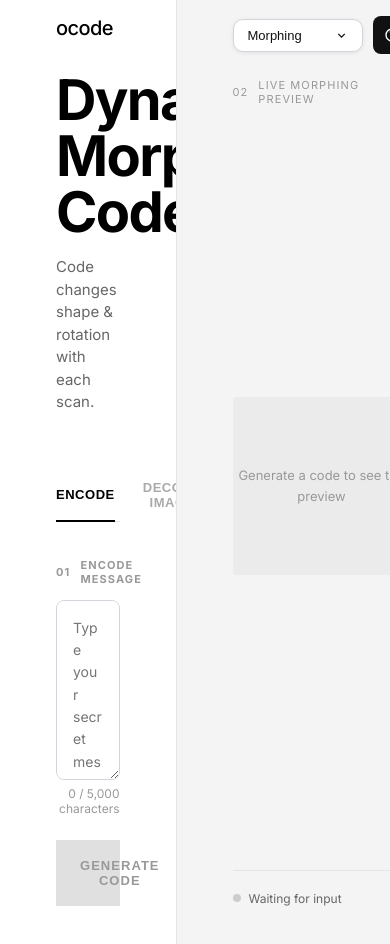
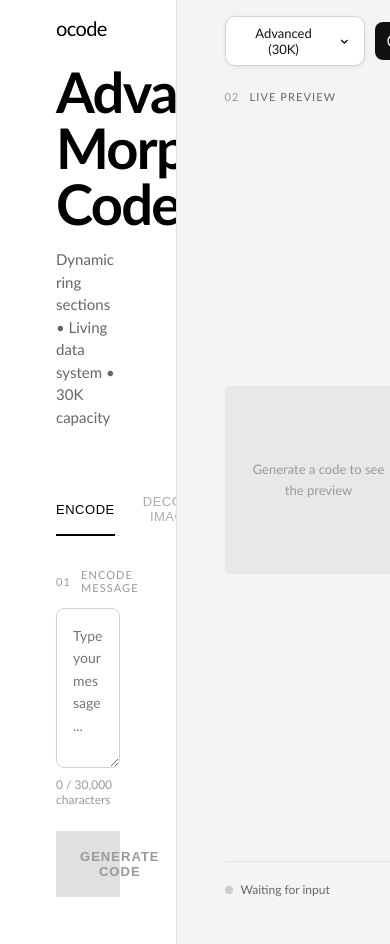
Before and after one commit to sentore1/00code, a React (Vite) app: page / in a window 390 px wide. Shown: the top 944 px of the page. Built offline with nearby package versions, Linux system fonts and the light colour scheme; the HTML template or start-up script is replaced by a standard one.

Commit message:
Fix: Adaptive ring usage for phone scanning - only use rings needed for data

```diff
--- a/src/AdvancedMorphingCode.jsx
+++ b/src/AdvancedMorphingCode.jsx
@@ -486,9 +486,13 @@ const AdvancedMorphingCode = ({ onPreviewReady, onActionsReady }) => {
     // Full binary: 48 bits (length) + 3 bits (shape) + 8 bits (scan) + data
     let fullBinary = lengthBitsRedundant + patternBits + scanCountBits + binary;
 
-    // Calculate total capacity and add padding to fill all space
+    // ADAPTIVE RING ALLOCATION - Only use rings needed for data
     const { rings, innerRadius, outerRadius } = CONFIG;
     const ringWidth = (outerRadius - innerRadius) / rings;
+
+    // Calculate how many rings we actually need
+    let bitsNeeded = fullBinary.length;
+    let ringsUsed = 0;
     let totalCapacity = 0;
 
     for (let ring = rings - 1; ring >= 0; ring--) {
@@ -496,10 +500,29 @@ const AdvancedMorphingCode = ({ onPreviewReady, onActionsReady }) => {
       const circumference = 2 * Math.PI * r;
       const shapeSize = ringWidth * 0.8;
       const numShapes = Math.floor(circumference / (shapeSize * 1.1));
+
+      if (totalCapacity < bitsNeeded) {
+        totalCapacity += numShapes;
+        ringsUsed++;
+      } else {
+        break;
+      }
+    }
+
+    // Ensure minimum of 10 rings for visibility
+    ringsUsed = Math.max(10, ringsUsed);
+
+    // Recalculate capacity for the rings we're actually using
+    totalCapacity = 0;
+    for (let ring = rings - 1; ring >= rings - ringsUsed; ring--) {
+      const r = innerRadius + ring * ringWidth + ringWidth / 2;
+      const circumference = 2 * Math.PI * r;
+      const shapeSize = ringWidth * 0.8;
+      const numShapes = Math.floor(circumference / (shapeSize * 1.1));
       totalCapacity += numShapes;
     }
 
-    // Add alternating padding to fill remaining space
+    // Add alternating padding only to fill the rings we're using
     if (fullBinary.length < totalCapacity) {
       const paddingNeeded = totalCapacity - fullBinary.length;
       console.log('Adding padding:', paddingNeeded, 'bits');
@@ -512,6 +535,7 @@ const AdvancedMorphingCode = ({ onPreviewReady, onActionsReady }) => {
     console.log('Length bits (redundant):', lengthBitsRedundant);
     console.log('Pattern bits:', patternBits);
     console.log('Scan count bits:', scanCountBits);
+    console.log('Rings used:', ringsUsed, '/', rings);
     console.log('Total capacity:', totalCapacity);
     console.log('Total bits:', fullBinary.length);
     console.log('First 100 bits:', fullBinary.substring(0, 100));
@@ -526,10 +550,10 @@ const AdvancedMorphingCode = ({ onPreviewReady, onActionsReady }) => {
     ctx.arc(center, center, 130, 0, Math.PI * 2);
     ctx.fill();
 
-    // Draw encoded data (rings, innerRadius, outerRadius, ringWidth already declared above)
+    // Draw encoded data - only draw the rings we're using
     let bitIndex = 0;
 
-    for (let ring = rings - 1; ring >= 0 && bitIndex < fullBinary.length; ring--) {
+    for (let ring = rings - 1; ring >= rings - ringsUsed && bitIndex < fullBinary.length; ring--) {
       const r = innerRadius + ring * ringWidth + ringWidth / 2;
       const circumference = 2 * Math.PI * r;
       const shapeSize = ringWidth * 0.8;
@@ -555,11 +579,17 @@ const AdvancedMorphingCode = ({ onPreviewReady, onActionsReady }) => {
     ctx.arc(center, center, 960, 0, Math.PI * 2);
     ctx.stroke();
 
-    // Add metadata text
+    // Add metadata text showing rings used
     ctx.fillStyle = '#333333';
-    ctx.font = 'bold 20px Arial';
+    ctx.font = 'bold 24px Inter, Arial, sans-serif';
     ctx.textAlign = 'center';
-    ctx.fillText(`Scan #${scanCount} | Shape: ${morphShape}`, center, canvasSize - 30);
+    ctx.fillText(`Scan #${scanCount} | ${morphShape}`, center, canvasSize - 60);
+
+    // Show ring usage percentage
+    const usagePercent = Math.round((ringsUsed / rings) * 100);
+    ctx.font = '18px Inter, Arial, sans-serif';
+    ctx.fillStyle = usagePercent < 30 ? '#22c55e' : usagePercent < 70 ? '#3b82f6' : '#f59e0b';
+    ctx.fillText(`${ringsUsed}/${rings} rings (${usagePercent}% capacity)`, center, canvasSize - 30);
 
     console.log('Encoded successfully');
     setIsGenerated(true);
@@ -1010,7 +1040,7 @@ const AdvancedMorphingCode = ({ onPreviewReady, onActionsReady }) => {
   };
 
   return (
-    <div style={{ fontFamily: "'Inter', -apple-system, BlinkMacSystemFont, 'Segoe UI', sans-serif" }}>
+    <div style={{ fontFamily: "'Calibri', 'Carlito', 'Inter', -apple-system, BlinkMacSystemFont, 'Segoe UI', sans-serif" }}>
       {/* Tabs */}
       <div style={{ display:'flex', borderBottom:`1px solid ${t.tabBorder}`, marginBottom:'32px' }}>
         {[['encode','ENCODE'],['decode','DECODE IMAGE']].map(([key,label]) => (
@@ -1037,8 +1067,18 @@ const AdvancedMorphingCode = ({ onPreviewReady, onActionsReady }) => {
               background:t.inputBg, color:t.inputText, border:`1px solid ${t.inputBorder}`,
               borderRadius:'8px', resize:'vertical', outline:'none', fontFamily:'inherit', boxSizing:'border-box' }}
           />
-          <div style={{ textAlign:'right', fontSize:'12px', color:t.textDim, margin:'6px 0 24px' }}>
-            {inputText.length} / 30,000 characters
+          <div style={{ display:'flex', justifyContent:'space-between', alignItems:'center', fontSize:'12px', margin:'6px 0 24px' }}>
+            <span style={{ color:t.textDim }}>
+              {inputText.length} / 30,000 characters
+            </span>
+            {inputText.length > 0 && (
+              <span style={{
+                color: inputText.length < 1000 ? '#22c55e' : inputText.length < 10000 ? '#3b82f6' : '#f59e0b',
+                fontWeight: '500'
+              }}>
+                ~{Math.max(10, Math.ceil((inputText.length * 8 + 59) / 432))} rings needed
+              </span>
+            )}
           </div>
           <canvas ref={canvasRef} style={{ display:'none' }} />
           <button onClick={wrapEncode} disabled={!inputText||isGenerating} style={{
--- a/src/App.jsx
+++ b/src/App.jsx
@@ -34,7 +34,7 @@ export const NavBar = ({ mode, onModeChange, darkMode, onDarkModeToggle }) => {
           borderRadius: '10px', fontSize: '13px', fontWeight: '500', cursor: 'pointer',
           outline: 'none', minWidth: '140px', justifyContent: 'space-between',
           boxShadow: '0 1px 4px rgba(0,0,0,0.08)',
-          fontFamily: '-apple-system, BlinkMacSystemFont, "Segoe UI", sans-serif',
+          fontFamily: "'Calibri', 'Carlito', 'Inter', -apple-system, BlinkMacSystemFont, 'Segoe UI', sans-serif",
         }}>
           <span>{current}</span>
           <svg width="13" height="13" viewBox="0 0 24 24" fill="none" stroke="#111" strokeWidth="2.5">
@@ -55,7 +55,7 @@ export const NavBar = ({ mode, onModeChange, darkMode, onDarkModeToggle }) => {
                   border: 'none', outline: 'none', cursor: 'pointer',
                   background: m.value === mode ? '#f4f4f4' : '#fff',
                   color: '#111', fontSize: '13px', fontWeight: m.value === mode ? '500' : '400',
-                  fontFamily: '-apple-system, BlinkMacSystemFont, "Segoe UI", sans-serif',
+                  fontFamily: "'Calibri', 'Carlito', 'Inter', -apple-system, BlinkMacSystemFont, 'Segoe UI', sans-serif",
                 }}
                   onMouseEnter={e => { e.currentTarget.style.background = '#f4f4f4'; }}
                   onMouseLeave={e => { e.currentTarget.style.background = m.value === mode ? '#f4f4f4' : '#fff'; }}
@@ -90,7 +90,7 @@ export const NavBar = ({ mode, onModeChange, darkMode, onDarkModeToggle }) => {
 
 function App() {
   const [darkMode, setDarkMode] = useState(false);
-  const [mode, setMode]         = useState('morphing');
+  const [mode, setMode]         = useState('advanced'); // Changed to match Flutter app
   const [previewUrl, setPreviewUrl] = useState('');
   const [previewLabel, setPreviewLabel] = useState('');
   const [rightActions, setRightActions] = useState(null); // {download, simulateScan?, scanCount?, isGenerated}
@@ -141,7 +141,7 @@ function App() {
 
   return (
     <div style={{ display: 'flex', minHeight: '100vh', background: t.bg,
-      fontFamily: "'Inter', -apple-system, BlinkMacSystemFont, 'Segoe UI', sans-serif" }}>
+      fontFamily: "'Calibri', 'Carlito', 'Inter', -apple-system, BlinkMacSystemFont, 'Segoe UI', sans-serif" }}>
 
       {/* ── LEFT PANEL ── */}
       <div style={{ flex: '0 0 45%', maxWidth: '45%', background: t.bg,
@@ -158,7 +158,7 @@ function App() {
         <div style={{ padding: '24px 56px 0' }}>
           <h1 style={{ fontSize: '56px', fontWeight: '700', lineHeight: '1.0',
             letterSpacing: '-0.03em', color: t.text, margin: '0 0 16px',
-            fontFamily: "'Inter', -apple-system, BlinkMacSystemFont, 'Segoe UI', sans-serif" }}>
+            fontFamily: "'Calibri', 'Carlito', 'Inter', -apple-system, BlinkMacSystemFont, 'Segoe UI', sans-serif" }}>
             {info.title}
           </h1>
           <p style={{ fontSize: '15px', color: t.textMuted, margin: '0 0 56px', lineHeight: '1.5' }}>
```
Also changed, not shown: 1 other file (tests, documents, lock files or other folders).
